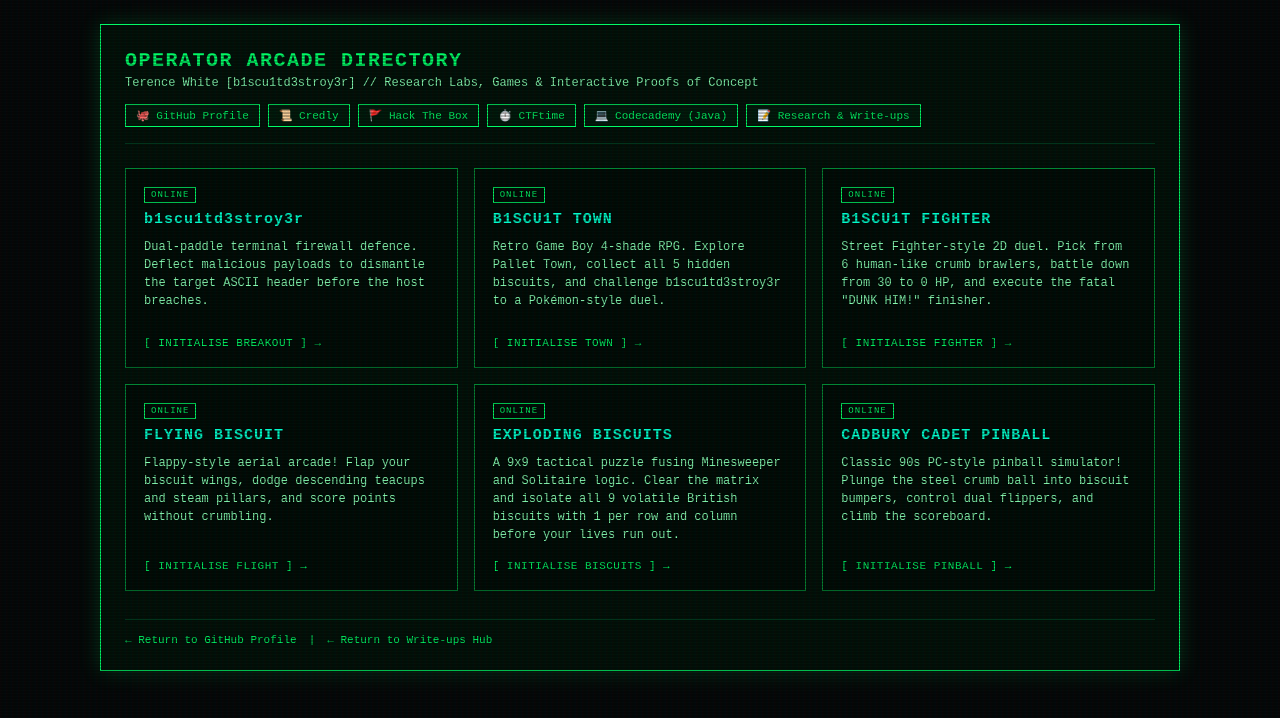
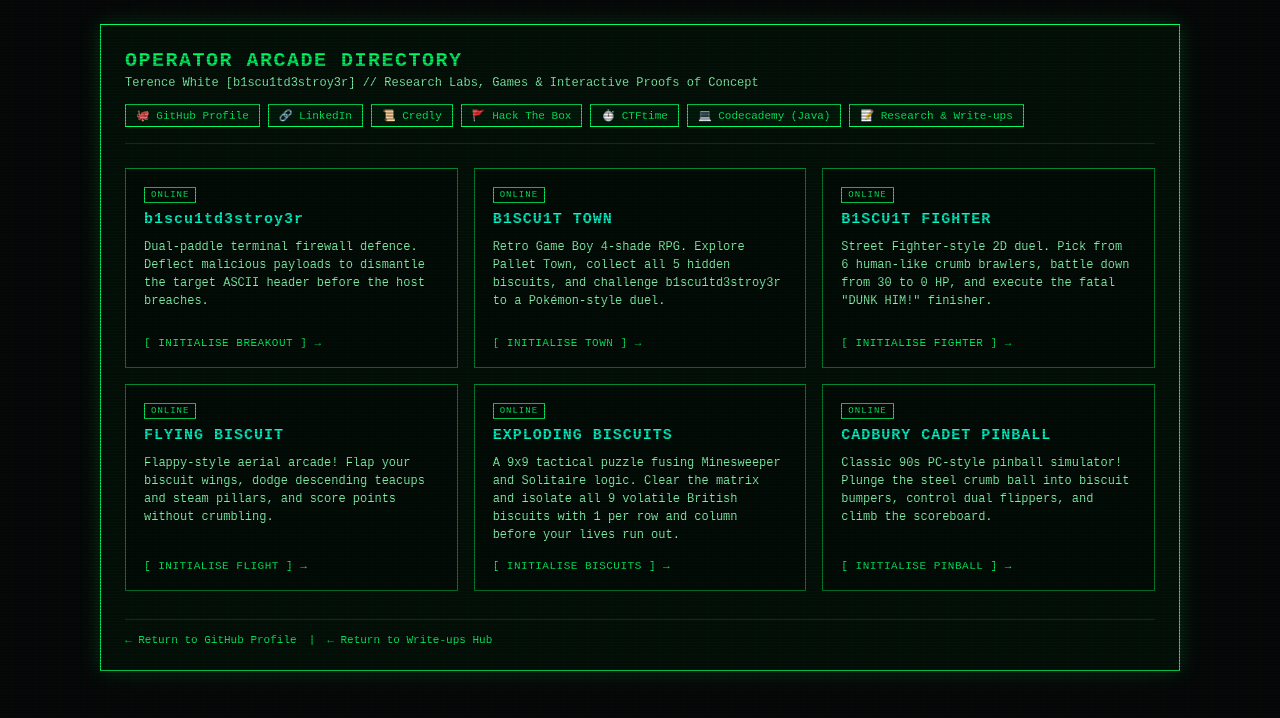
Before and after one commit to b1scu1td3stroy3r/b1scu1td3stroy3r, a plain HTML site: page arcade.html in a window 1280 px wide. Drawn offline with Linux system fonts and the light colour scheme.

Commit message:
Add LinkedIn badge link to arcade.html

```diff
--- a/arcade.html
+++ b/arcade.html
@@ -142,6 +142,7 @@
 
       <div class="badge-bar">
         <a class="badge-btn" href="https://github.com/b1scu1td3stroy3r" target="_blank">🐙 GitHub Profile</a>
+        <a class="badge-btn" href="https://www.linkedin.com/in/terry-white-mbcs-78781b394/" target="_blank">🔗 LinkedIn</a>
         <a class="badge-btn" href="https://www.credly.com/users/terence-white.764e5c8e" target="_blank">📜 Credly</a>
         <a class="badge-btn" href="https://app.hackthebox.com/public/users/2571595" target="_blank">🚩 Hack The Box</a>
         <a class="badge-btn" href="https://ctftime.org/user/237405" target="_blank">⏱️ CTFtime</a>
```
